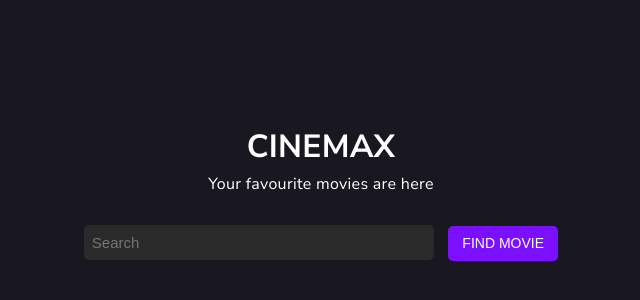
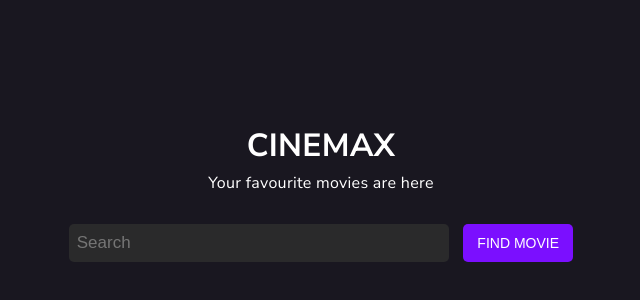
Before and after one commit to CodebyIshika/cinemax-project, a website with bundled scripts: page index.html in a window 1280 px wide. Shown: the part 32-332 px from the top of the page, without its empty margins (319-959 px from the left). Built offline with nearby package versions, Linux system fonts and the light colour scheme.

Commit message:
Update Css

```diff
--- a/assets/style/index.css
+++ b/assets/style/index.css
@@ -18,21 +18,23 @@
 }
 
 input {
-    height: 35px;
-    width: 350px;
+    height: 38px;
+    width: 380px;
     border-radius: 5px;
     padding: 8px;
+    line-height: 38px;
     background-color: #2a2a2b;
     color: #ededed;
     margin-right: 10px;
-    font-size: 15px;
+    font-size: 17px;
 }
 
 .btn-search {
-    height: 35px;
+    height: 38px;
     width: 110px;
     border-radius: 5px;
     font-size: 14px;
+    line-height: 38px;
     background-color: #7b0fff;
     color: #fff;
     cursor: pointer;
```
